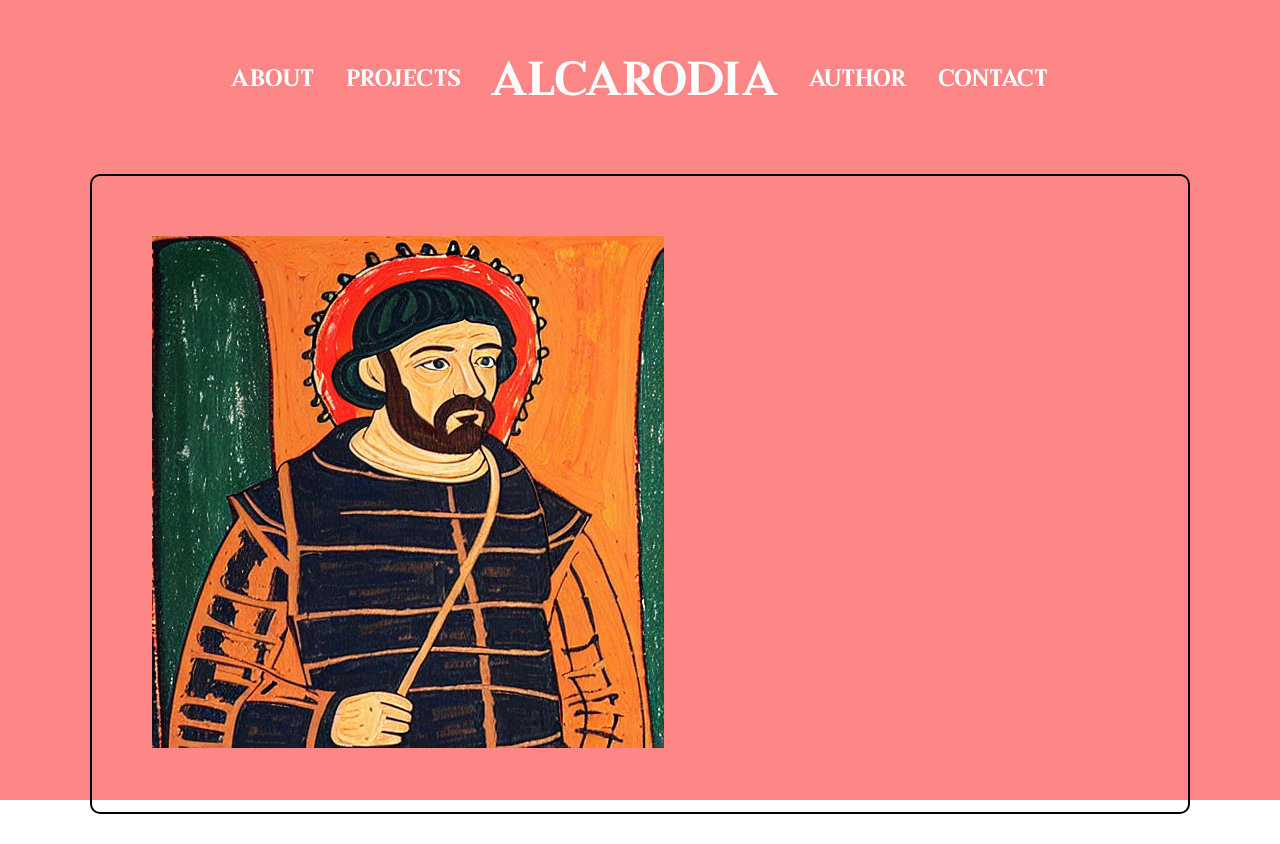
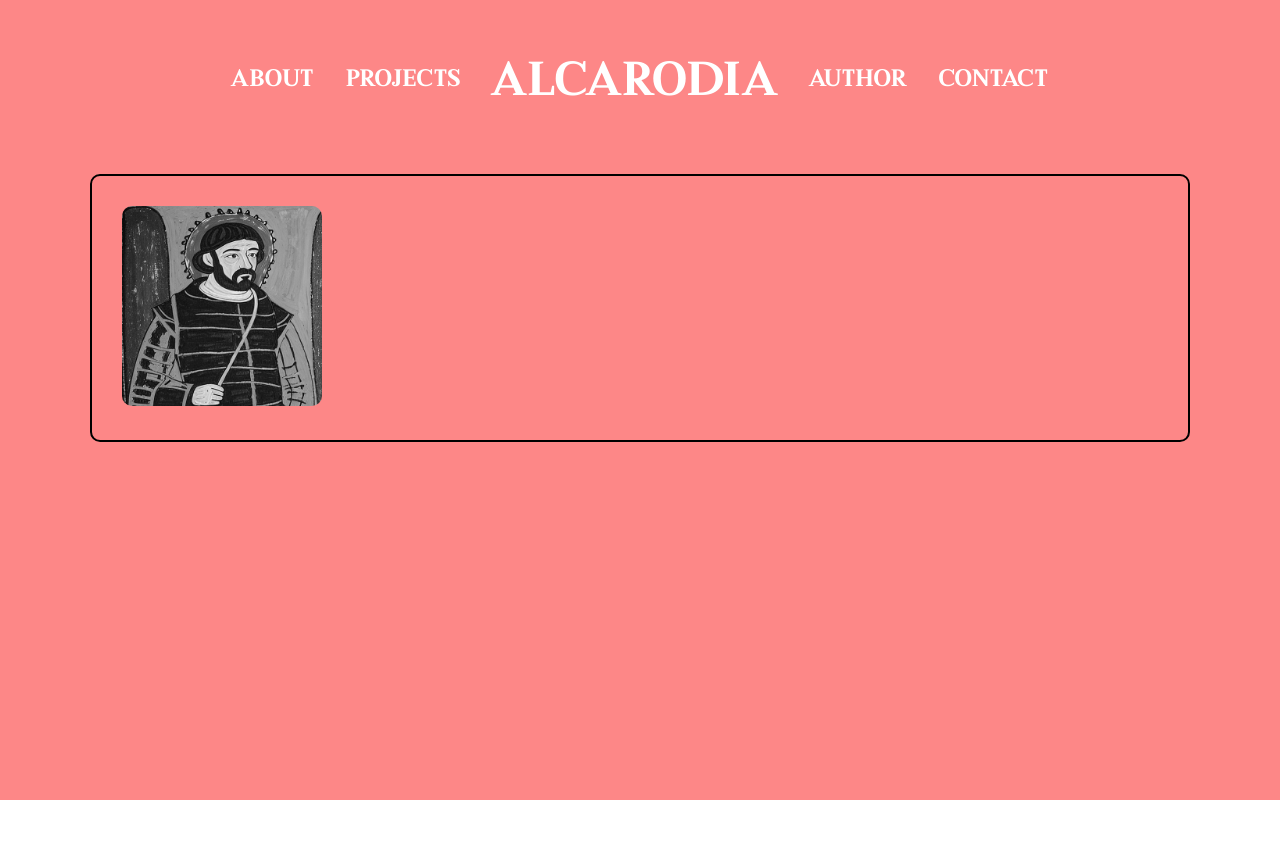
Before and after one commit to Caferino/Area-52, a React (Create React App) app in the folder my-web/: page /author in a window 1280 px wide. After the commit the page ends 800 px from the top, so only its background shows below. Built offline with nearby package versions, Linux system fonts and the light colour scheme.

Commit message:
[Skeleton Ready]

```diff
--- a/my-web/src/App.css
+++ b/my-web/src/App.css
@@ -6,10 +6,17 @@
 
 /* Page */
 .Page {
+  flex-wrap: wrap;
   position: relative;
   flex-direction: column;
-  flex-wrap: wrap;
   align-content: space-around;
+}
+
+.Background {
+  z-index: -1;
+  max-width: 100%;
+  min-height: 100vh;
+  background-color: #001F3F;
 }
 
 .Content {
@@ -33,8 +40,7 @@ nav {
   display: none;
 }
 
-@media (min-width: 641px) {
-  .sidebar {
+.Sidebar {
   height: 10vh;
   margin: 3%;
   z-index: 2;
@@ -47,6 +53,11 @@ nav {
   align-items: center;
   justify-content: center;
 }
+
+@media (min-width: 641px) {
+
+
+
 }
 
 /* Nav Item */
--- a/my-web/src/App.js
+++ b/my-web/src/App.js
@@ -5,20 +5,25 @@ import AboutPage from './pages/content/AboutPage';
 import AuthorPage from './pages/content/AuthorPage';
 import ContactPage from './pages/content/ContactPage';
 import ProjectsPage from './pages/content/ProjectsPage';
+import React, { useState } from 'react';
 import { BrowserRouter as Router, Route, Routes, NavLink } from 'react-router-dom';
 
 function App() {
   /*** Methods ***/
-  const invertColors = () => {
-    console.log("inverting colors...");
-  };
+  const [color, setColor] = useState('#424242');
+
+  function HandleNavigation({ color, Path }) {
+    setColor(color);
+    return <Path />;
+  }
 
   /*** Return ***/
   return (
+    <div className="Background" style={{ backgroundColor: color }}>
       <div className="Page">
         <Router>
           {/* Navbar */}
-        <div className="sidebar">
+          <div className="Sidebar">
             <div className="nav-scrollable">
               <nav className="flex-row">
                 <div className="nav-item">
@@ -39,7 +44,7 @@ function App() {
                 </div>
                 <div className="nav-item">
                   <NavLink activeclassname="nav-link.active" className="nav-link" to="/contact">
-                  <span className="nav-title" onClick={invertColors}> CONTACT </span></NavLink>
+                    <span className="nav-title"> CONTACT </span></NavLink>
                 </div>
               </nav>
             </div>
@@ -48,36 +53,17 @@ function App() {
           {/* Content */}
           <main className="Content">
             <Routes>
-            <Route path="/about" element={<About />} />
-            <Route path="/projects" element={<Projects />} />
-            <Route path="" element={<Alcarodia />} />
-            <Route path="/author" element={<Author />} />
-            <Route path="/contact" element={<Contact />} />
+              <Route path="/about"    element={<HandleNavigation color={'#77DD77'} Path={AboutPage}    />} />
+              <Route path="/projects" element={<HandleNavigation color={'#E8CE72'} Path={ProjectsPage} />} />
+              <Route path=""          element={<HandleNavigation color={'#001F3F'} Path={HomePage}     />} />
+              <Route path="/author"   element={<HandleNavigation color={'#FD8787'} Path={AuthorPage}   />} />
+              <Route path="/contact"  element={<HandleNavigation color={'#424242'} Path={ContactPage}  />} />
             </Routes>
           </main>
         </Router>
       </div>
+    </div>
   );
 }
 
-function About() {
-  return <AboutPage />;
-}
-
-function Projects() {
-  return <ProjectsPage />;
-}
-
-function Alcarodia() {
-  return <HomePage />;
-}
-
-function Author() {
-  return <AuthorPage />;
-}
-
-function Contact() {
-  return <ContactPage />;
-}
-
 export default App;
--- a/my-web/src/pages/HomePage.module.css
+++ b/my-web/src/pages/HomePage.module.css
@@ -1,11 +1,10 @@
 .HomepageBackground {
     top: 0;
     left: 0;
-    z-index: -1;
     width: 100vw;
     height: 100vh;
     position: absolute;
-    background-color: #001F3F;
+    /* background-color: #001F3F; */
     background-size: 50%, 50%, 50%;
     background-repeat: no-repeat;
     background-image: url("../../public/alcarodia-piece.svg"),
--- a/my-web/src/pages/content/AboutPage.module.css
+++ b/my-web/src/pages/content/AboutPage.module.css
@@ -1,4 +1,4 @@
-.AboutPageBackground {
+/* .AboutPageBackground {
     top: 0;
     left: 0;
     z-index: -1;
@@ -6,7 +6,7 @@
     height: 100vh;
     position: absolute;
     background-color: #77DD77;
-}
+} */
 
 .AboutPage {
     border: 2px solid black;
--- a/my-web/src/pages/content/AuthorPage.js
+++ b/my-web/src/pages/content/AuthorPage.js
@@ -3,12 +3,10 @@ import Style from './AuthorPage.module.css';
 const AuthorPage = () => {
     return (
         <div>
-            <div className={Style.AuthorPageBackground}></div>
-
             {/* Content here */}
             <div className={Style.AuthorPage}>
                 <div className={Style.AuthorPageContent}>
-                    <img src="images/author/Ca.png" alt="Ca, the father of Alcarodia" />
+                    <img className={Style.AuthorImage} src="images/author/Ca.png" alt="Ca, the father of Alcarodia" />
                 </div>
             </div>
         </div>
--- a/my-web/src/pages/content/AuthorPage.module.css
+++ b/my-web/src/pages/content/AuthorPage.module.css
@@ -1,4 +1,4 @@
-.AuthorPageBackground {
+/* .AuthorPageBackground {
     top: 0;
     left: 0;
     z-index: -1;
@@ -6,6 +6,17 @@
     height: 100vh;
     position: absolute;
     background-color: #FD8787;
+} */
+
+.AuthorImage {
+    max-width: 200px;
+    border-radius: 10px;
+    filter: grayscale(100%);
+    transition: filter 0.3s ease-in-out;
+}
+
+.AuthorImage:hover {
+    filter: grayscale(0%);
 }
 
 .AuthorPage {
@@ -14,5 +25,5 @@
 }
 
 .AuthorPageContent {
-    margin: 60px;
+    margin: 30px;
 }
--- a/my-web/src/pages/content/ContactPage.module.css
+++ b/my-web/src/pages/content/ContactPage.module.css
@@ -1,4 +1,4 @@
-.ContactPageBackground {
+/* .ContactPageBackground {
     top: 0;
     left: 0;
     z-index: -1;
@@ -6,7 +6,7 @@
     height: 100vh;
     position: absolute;
     background-color: #424242;
-}
+} */
 
 .ContactPage {
     border: 2px solid black;
--- a/my-web/src/pages/content/ProjectsPage.module.css
+++ b/my-web/src/pages/content/ProjectsPage.module.css
@@ -1,4 +1,4 @@
-.ProjectsPageBackground {
+/* .ProjectsPageBackground {
     top: 0;
     left: 0;
     z-index: -1;
@@ -6,7 +6,7 @@
     height: 100vh;
     position: absolute;
     background-color: #E8CE72;
-}
+} */
 
 .ProjectsPage {
     border: 2px solid black;
```
Also changed, not shown: 9 other files (tests, documents, lock files or other folders). Lines whose indentation alone changed are shown as unchanged.
